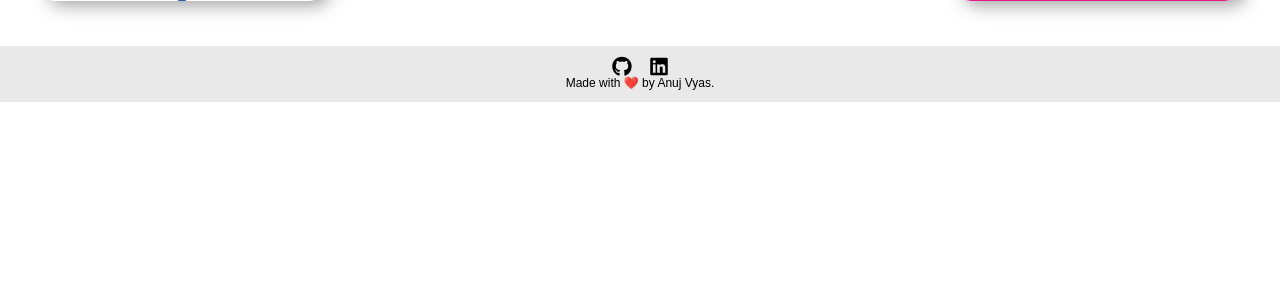
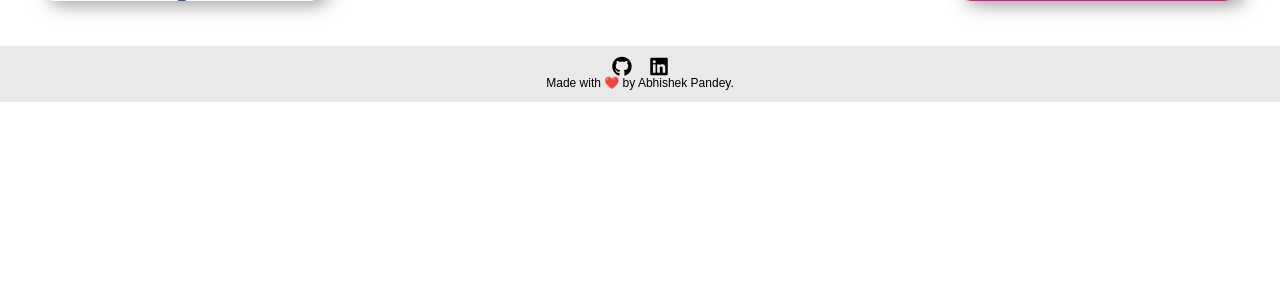
Before and after one commit to aabhipandey000/IPL-First-Innings-Score-Prediction---Deployment, a Flask app: template templates/result.html in a window 1280 px wide. Shown: the part 510-800 px from the top of the page. Run offline with Flask 2, Linux system fonts and the light colour scheme; the template is opened without the code that fills it, so the values that code supplies are empty; parts of the project's set-up code (start-up, migrations or seed data) failed here and were passed over; some libraries are stand-ins or nearby versions.

Commit message:
Update result.html

```diff
--- a/templates/result.html
+++ b/templates/result.html
@@ -120,10 +120,10 @@
         <!-- Footer -->
        <div class='footer'>
            <div class="contact">
-               <a target="_blank" href="https://github.com/anujvyas/IPL-First-Innings-Score-Prediction-Deployment"><i class="fab fa-github fa-lg contact-icon"></i></a>
-               <a target="_blank" href="https://www.linkedin.com/in/anujkvyas"><i class="fab fa-linkedin fa-lg contact-icon"></i></a>
+               <a target="_blank" href="https://github.com/aabhipandey000/IPL-First-Innings-Score-Prediction---Deployment"><i class="fab fa-github fa-lg contact-icon"></i></a>
+               <a target="_blank" href="https://www.linkedin.com/in/abhishek-pandey-259657113/"><i class="fab fa-linkedin fa-lg contact-icon"></i></a>
            </div>
-           <p class='footer-description'>Made with ❤️ by Anuj Vyas.</p>
+           <p class='footer-description'>Made with ❤️ by Abhishek Pandey.</p>
        </div>
 
     </body>
```
